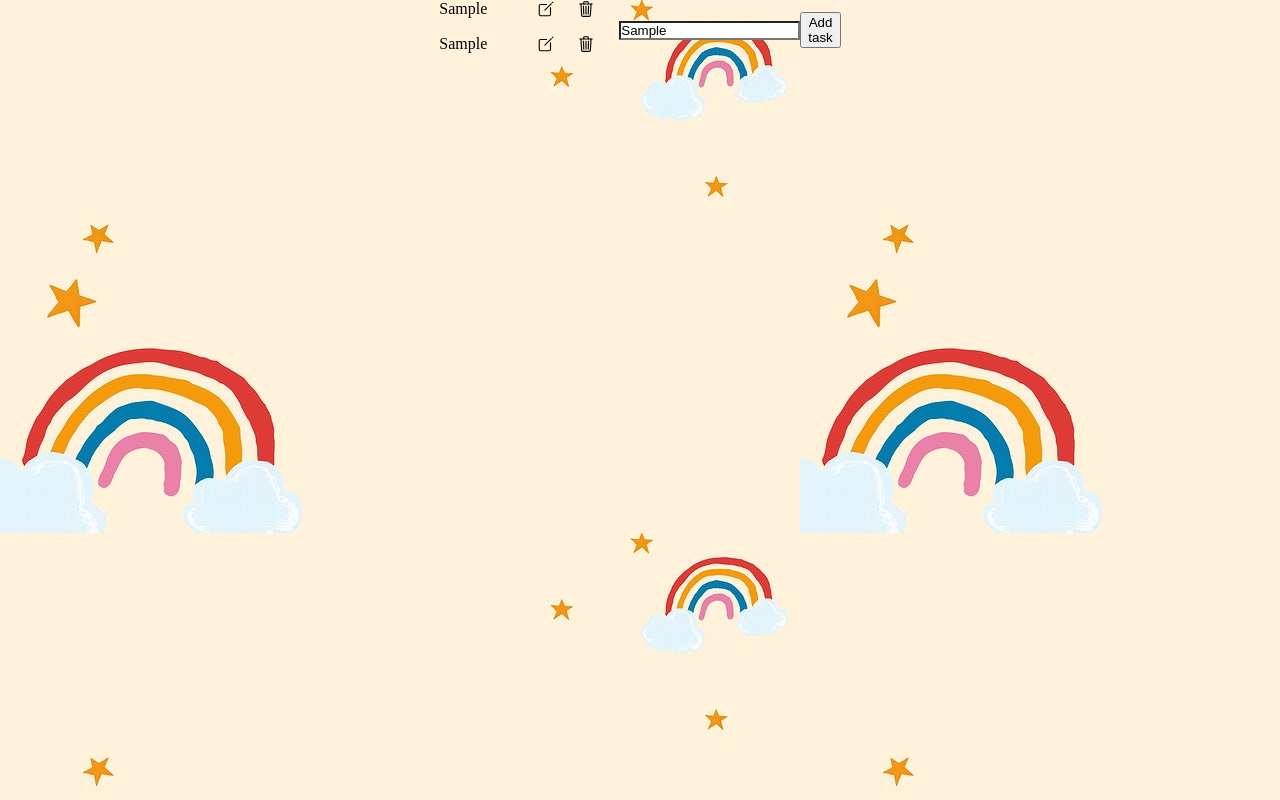
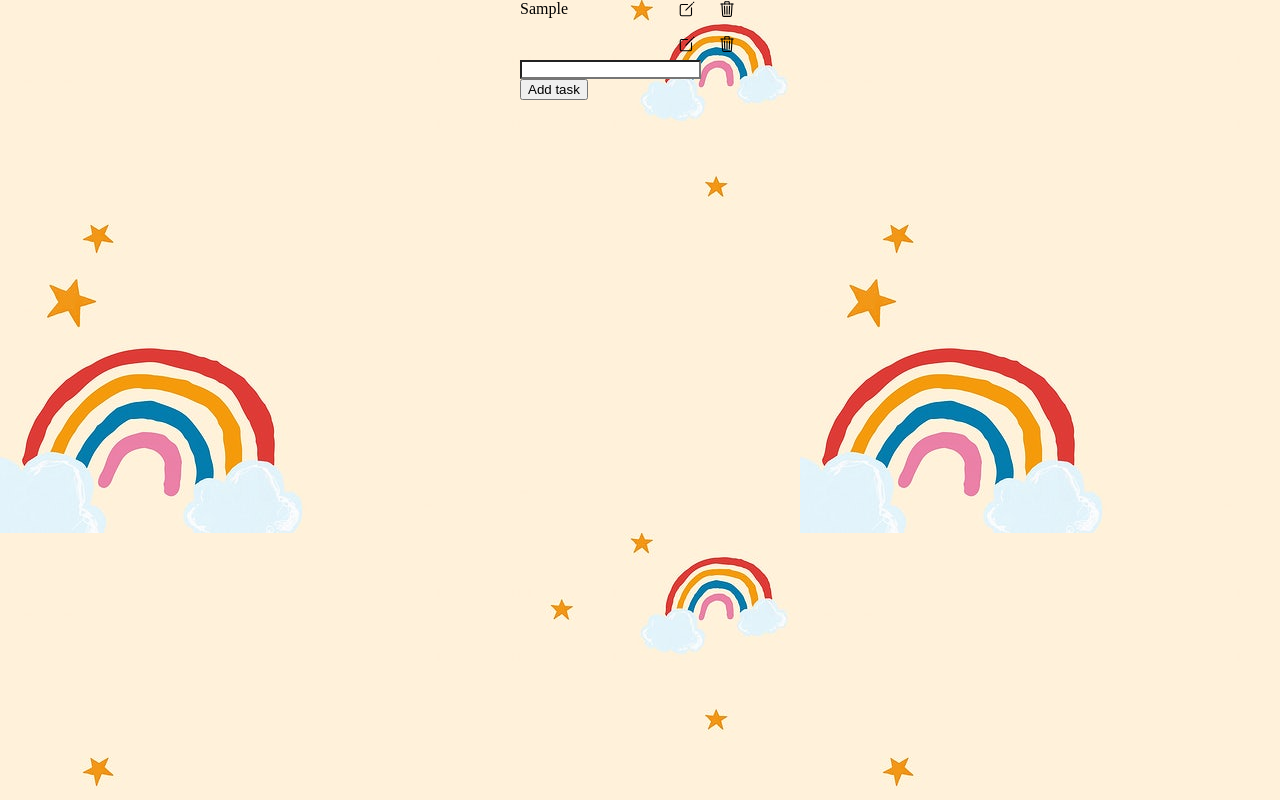
Before and after one commit to LevaniMigriauli/todo-list, a website built with webpack: page src/index.html in a window 1280 px wide. Both pictures are taken after typing "Sample" into the empty fields and a click on the button "Add task". Built offline with nearby package versions, Linux system fonts and the light colour scheme.

Commit message:
refactoring

```diff
--- a/src/js/script.js
+++ b/src/js/script.js
@@ -4,35 +4,28 @@ const taskList = document.querySelector(".task-list"); //UL
 const btnAdd = document.querySelector(".btn-add");
 const input = document.querySelector(".task-input");
 
-// document.addEventListener("keydown", function (e) {
-//   if (e.key === "Enter") {
-//     const taskItem = document.createElement("li"); //აქვე რატომ ვერ წაიღებს - .classList.add("task-item");
-//     taskItem.classList.add("task-item");
-//     const taskContent = input.value;
-//     taskList.appendChild(taskItem).textContent = taskContent;
-//   }
-// });
 const taskAdd = function () {
   const taskItem = document.createElement("li"); //აქვე რატომ ვერ წაიღებს - .classList.add("task-item"); ჯერ append რადგან არ გაგვიკეთებია?
   taskItem.classList.add("task-item");
   const taskContent = input.value;
-  taskList.appendChild(taskItem).textContent = taskContent;
+  taskItem.textContent = taskContent;
+
+  taskList.appendChild(taskItem);
 
   /* Add Edit & Delete buttons */
   const btnEdit = document.createElement("button");
-  btnEdit.classList.add("btn");
-  taskItem.appendChild(btnEdit).classList.add("button-edit");
+  btnEdit.classList.add("btn", "button-edit");
+  taskItem.appendChild(btnEdit);
 
   const btnDelete = document.createElement("button");
-  btnDelete.classList.add("btn");
-  taskItem.appendChild(btnDelete).classList.add("button-delete");
-  // taskItem.appendChild()
-  // taskItem.classList.add("button-edit");
-  // taskItem.classList.add("button-delete");
+  btnDelete.classList.add("btn", "button-delete");
+  taskItem.appendChild(btnDelete);
+
+  /* INPUT-ის გასუფთავება ახალი თასქისთვის */
+  input.value = "";
 
   /* Add functionality of edit & delete buttons */
   const taskDelete = function () {
-    // console.log(this.parentElement.parentNode.removeChild);
     this.parentElement.parentNode.removeChild(this.parentNode /* taskItem? */);
     // this.parentElement.parentNode.innerHTML = "";
   };
@@ -44,38 +37,34 @@ const taskAdd = function () {
     this.parentNode.innerHTML = "";
     const taskEditInput = document.createElement("input");
     taskItem.appendChild(taskEditInput).value = taskText;
+    taskItem.addEventListener("keydown", function (e) {
+      if (e.key === "Enter") {
+        // editInputs-ზე დავამატო
+        taskSubmit();
+      }
+    });
 
     // Add SUBMIT button
     const btnSubmit = document.createElement("button");
-    btnSubmit.classList.add("btn");
-    taskItem.appendChild(btnSubmit).classList.add("button-submit");
+    btnSubmit.classList.add("btn", "button-submit");
+    taskItem.appendChild(btnSubmit);
     /* add SUBMIT button functionality */
     const taskSubmit = function () {
       const taskTextEdited = this.previousSibling.value;
-      // this.parentNode.removeChild(taskItem.firstChild);
-      // this.parentNode.removeChild(taskItem.lastChild);
-      // ზედა ვერსიაც მუშაობს
       this.parentNode.innerHTML = "";
       taskItem.textContent = taskTextEdited;
       taskItem.appendChild(btnEdit);
       taskItem.appendChild(btnDelete);
-      // this.parentElement.appendChild(btnEdit);
-      // this.parentElement.appendChild(btnDelete);
-      // this.parentNode.textContent = taskTextEdited;
-
-      // this.parentNode.appendChild(taskItem).classList.add("button-delete");
-      // this.parentNode.appendChild.input.value = taskTextEdited;
-      // taskItem.appendChild(btnEdit).classList.add("button-edit");
     };
     btnSubmit.addEventListener("click", taskSubmit);
     // btnSubmit.addEventListener("keydown", function (e) {
-    //   if (e.key === "Enter" || e.key === "Escape") taskSubmit(); // აქ როგორ დავამატო ენთერ & ესქეიფზე დასაბმითება ისე რომ დაბლა add-ზე არ იმუშაოს
+    //   if (e.key === "Enter" || e.key === "Escape") taskSubmit(); // აქ როგორ დავამატო ენთერ & ესქეიფზე დასაბმითება ისე რომ დაბლა add-ზე არ იმუშაოს global event არ უნდა იყოს
     // });
   };
   btnEdit.addEventListener("click", taskEdit);
 };
 btnAdd.addEventListener("click", taskAdd);
-document.addEventListener("keydown", (e) => {
+input.addEventListener("keydown", (e) => {
   if (e.key === "Enter") taskAdd();
 });
 // const btnEdit = document.querySelector(".button-edit");
@@ -88,3 +77,5 @@ document.addEventListener("keydown", (e) => {
 //   btnEdit.addEventListener("click", function () {
 //     console.log(this);
 //   });
+
+// local storage დარეფრეშებისას რომ შეინახოს
--- a/src/scss/style.scss
+++ b/src/scss/style.scss
@@ -3,16 +3,11 @@ body {
 }
 
 .todo-container {
-  display: flex;
-  justify-content: center;
-  align-items: center;
   max-width: 240px;
   margin: 0 auto;
 
   .task-list {
     display: flex;
-    justify-content: center;
-    align-items: center;
     flex-direction: column;
     gap: 10px;
   }
```
Also changed, not shown: src/index.html (+1 -1 lines).
